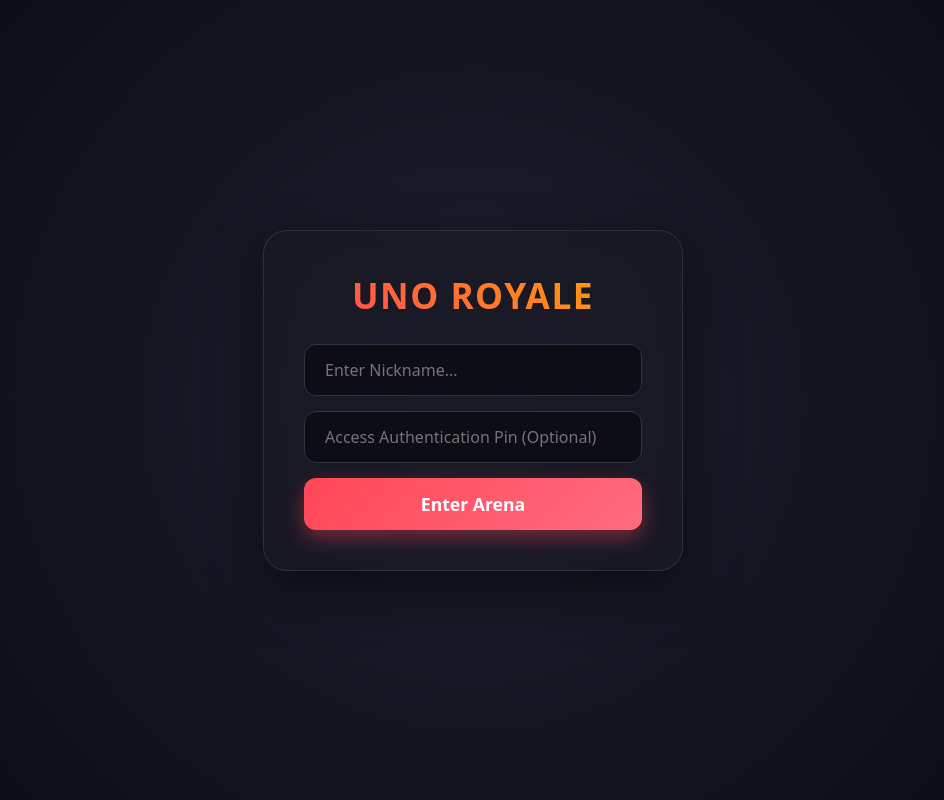
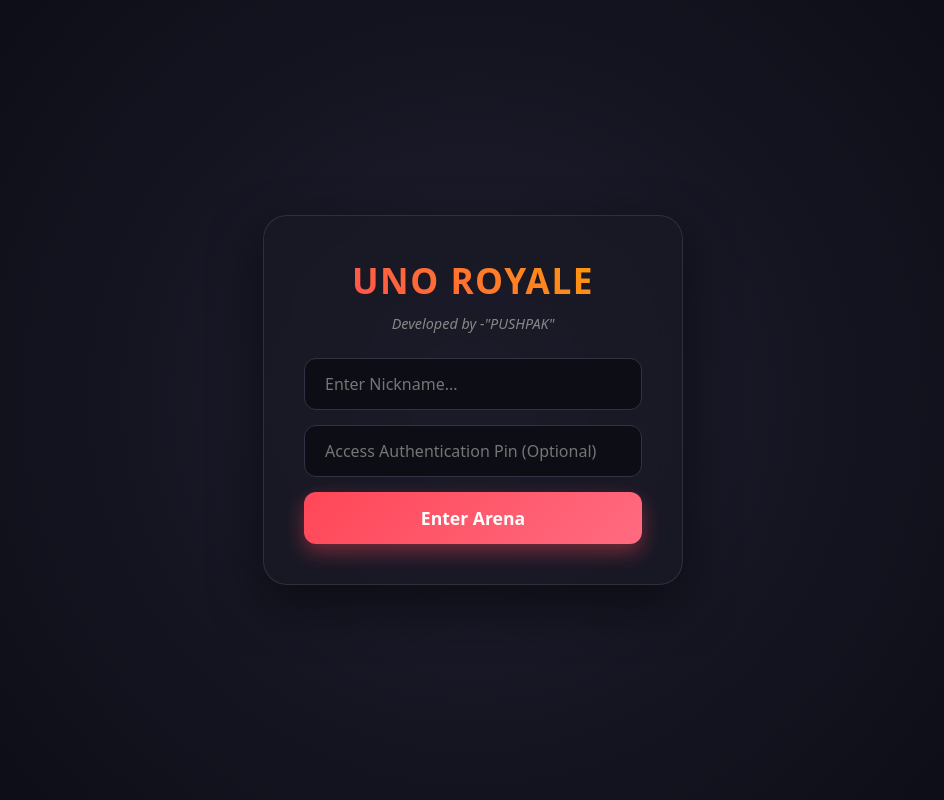
Before and after one commit to pushpaksen89-rgb/Premium-uno-arena, a website: page public/index.html in a window 1280 px wide. Shown: the whole page, without its empty margins (167-1111 px from the left). Drawn offline with nearby package versions, Linux system fonts and the light colour scheme.

Commit message:
added my name to screen

```diff
--- a/public/index.html
+++ b/public/index.html
@@ -182,6 +182,7 @@
 
     <div id="authContainer" class="auth-card">
         <h1>UNO ROYALE</h1>
+<p style="color: #888; font-size: 0.9rem; margin-top: -15px; margin-bottom: 25px; font-style: italic;">Developed by -"PUSHPAK"</p>
         <input type="text" id="usernameInput" placeholder="Enter Nickname...">
         <input type="password" id="accessPass" placeholder="Access Authentication Pin (Optional)">
         <button onclick="joinMatchmaking()">Enter Arena</button>
```
